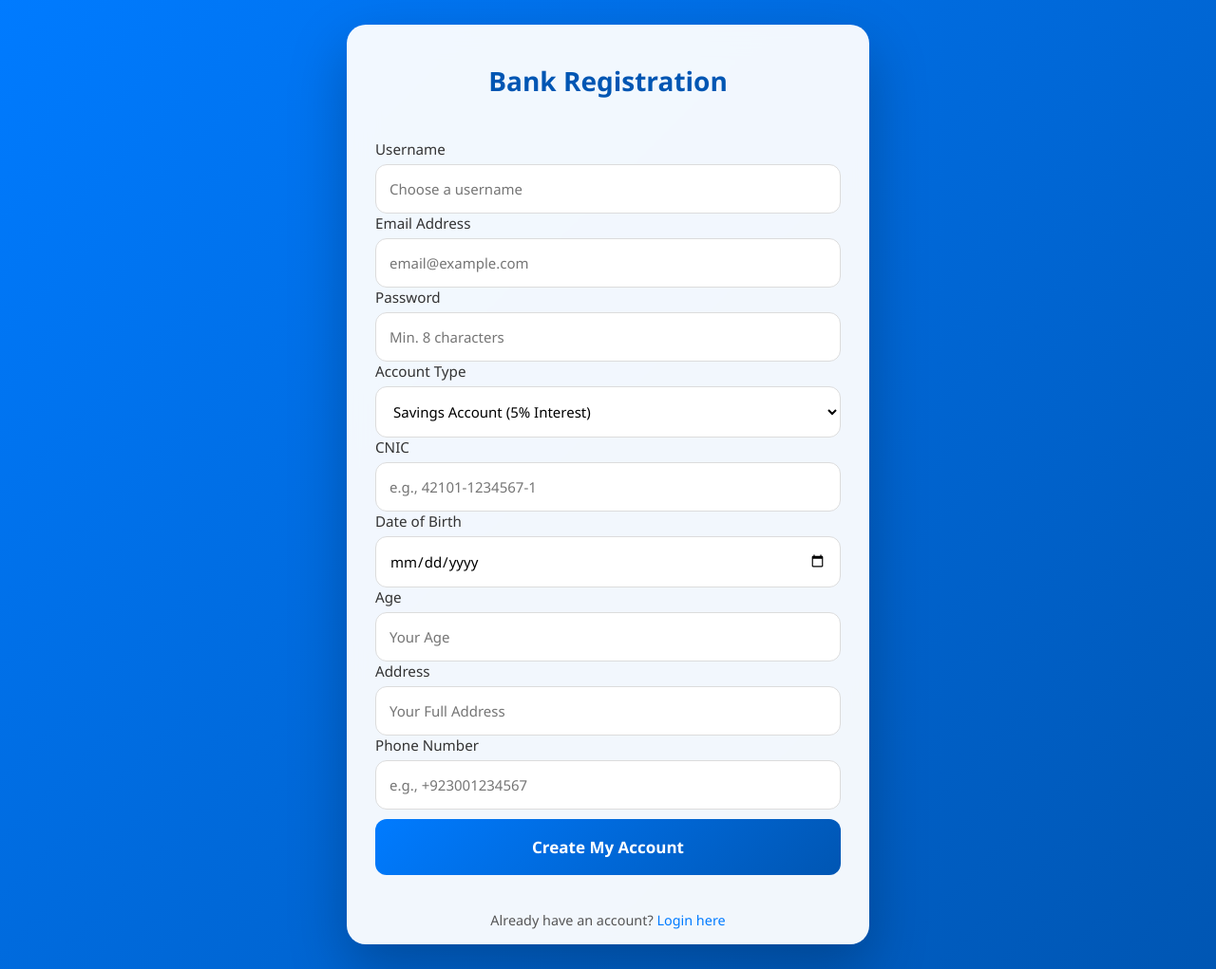
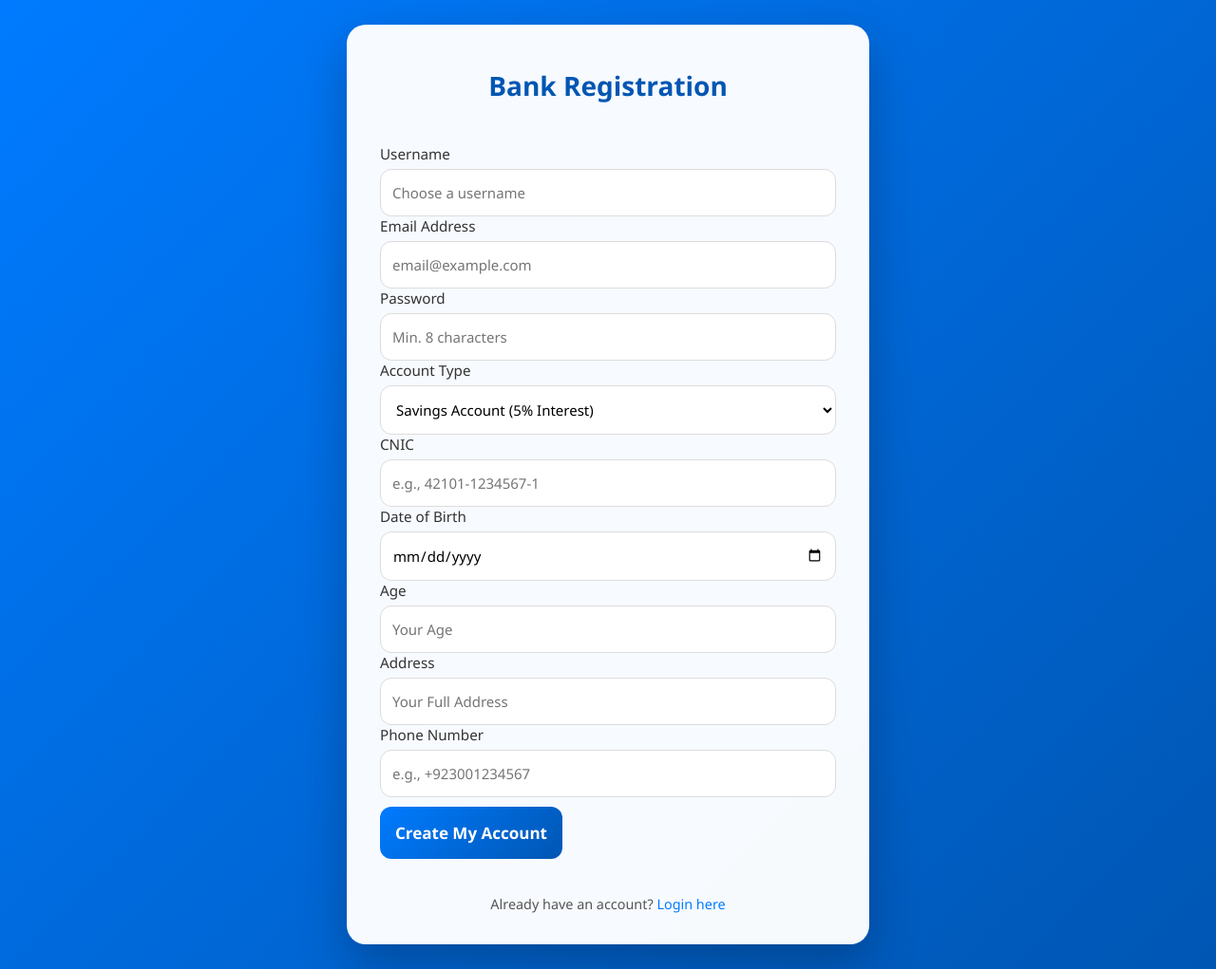
Before and after one commit to Abubakar-Shabbir/Bank-Application, a Django app: page /signup/ in a window 1280 px wide. Shown: the whole page at 95% size. Run offline with Django 5.2, Linux system fonts and the light colour scheme.

Commit message:
Updated bank registration form: auto age calculation & UI improvements

```diff
--- a/bankapp/templates/signup.html
+++ b/bankapp/templates/signup.html
@@ -6,6 +6,7 @@
 <meta name="viewport" content="width=device-width, initial-scale=1.0">
 
 <style>
+    /* ===== Base Styles ===== */
     * {
         margin: 0;
         padding: 0;
@@ -13,31 +14,31 @@
         font-family: 'Segoe UI', sans-serif;
     }
 
-body {
-    background: linear-gradient(135deg, #007bff, #0056b3);
-    display: flex;
-    justify-content: center;
-    align-items: center;
-    height: 100vh;       /* Full viewport height */
-    overflow: hidden;    /* Prevent scrolling */
-    padding: 0 20px;     /* Keep some padding for small screens */
-}
+    body {
+        height: 100vh;
+        overflow: hidden; /* Prevent scrolling */
+        display: flex;
+        justify-content: center;
+        align-items: center;
+        background: linear-gradient(135deg, #007bff, #0056b3);
+        padding: 0 20px;
+    }
 
+    /* ===== Card Styles ===== */
     .signup-card {
-        background: rgba(255, 255, 255, 0.95);
+        background: rgba(255, 255, 255, 0.97);
         backdrop-filter: blur(15px);
-        padding: 50px 40px;
         border-radius: 20px;
-        box-shadow: 0 25px 60px rgba(0, 0, 0, 0.25);
         width: 100%;
         max-width: 550px;
-        animation: fadeIn 0.7s ease-in-out;
+        padding: 45px 35px;
+        box-shadow: 0 20px 50px rgba(0, 0, 0, 0.25);
         display: flex;
         flex-direction: column;
         gap: 18px;
-            max-height: 95vh;    /* Never exceed screen height */
-    overflow-y: auto;    /* Allow card scroll if content grows */
-    padding: 40px 30px;  /* Adjusted padding */
+        animation: fadeIn 0.7s ease-in-out;
+        max-height: 95vh;
+        overflow-y: auto;
     }
 
     @keyframes fadeIn {
@@ -60,17 +61,17 @@ body {
     }
 
     label {
+        font-weight: 500;
         color: #333;
-        font-weight: 500;
         font-size: 0.95em;
     }
 
     input, select {
         width: 100%;
-        padding: 15px 14px;
+        padding: 14px 12px;
+        font-size: 15px;
         border: 1px solid #dcdcdc;
         border-radius: 12px;
-        font-size: 15px;
         transition: all 0.3s ease;
         background: #fff;
     }
@@ -81,18 +82,18 @@ body {
         outline: none;
     }
 
+    /* ===== Button ===== */
     .btn-signup {
         background: linear-gradient(135deg, #007bff, #0056b3);
         color: #fff;
         border: none;
-        padding: 18px;
-        width: 100%;
         border-radius: 12px;
         font-size: 17px;
         font-weight: 600;
+        padding: 16px;
         cursor: pointer;
+        transition: all 0.3s ease;
         margin-top: 10px;
-        transition: all 0.3s ease;
     }
 
     .btn-signup:hover {
@@ -102,16 +103,15 @@ body {
 
     .footer-link {
         text-align: center;
-        margin-top: 20px;
         font-size: 0.9em;
         color: #555;
+        margin-top: 20px;
     }
 
     .footer-link a {
         color: #007bff;
         font-weight: 500;
         text-decoration: none;
-        transition: 0.2s;
     }
 
     .footer-link a:hover {
@@ -128,10 +128,10 @@ body {
         margin-bottom: 20px;
     }
 
-    /* Responsive */
+    /* ===== Responsive ===== */
     @media (max-width: 600px) {
         .signup-card {
-            padding: 35px 25px;
+            padding: 30px 20px;
         }
         .signup-card h2 {
             font-size: 24px;
@@ -141,8 +141,8 @@ body {
             font-size: 14px;
         }
         .btn-signup {
-            padding: 15px;
             font-size: 16px;
+            padding: 14px;
         }
     }
 </style>
@@ -189,13 +189,12 @@ body {
 
         <div class="form-group">
             <label>Date of Birth</label>
-            <input type="date" name="date_of_birth" required>
+            <input type="date" name="date_of_birth" id="dob" required>
         </div>
 
         <div class="form-group">
             <label>Age</label>
-            <input type="number" name="age" required placeholder="Your Age" min="18">
-
+            <input type="number" name="age" id="age" placeholder="Your Age" readonly>
         </div>
 
         <div class="form-group">
@@ -212,10 +211,39 @@ body {
     </form>
 
     <div class="footer-link">
-        Already have an account?
-        <a href="{% url 'login' %}">Login here</a>
+        Already have an account? <a href="{% url 'login' %}">Login here</a>
     </div>
 </div>
 
+<!-- ===== JavaScript ===== -->
+<script>
+    const dobInput = document.getElementById('dob');
+    const ageInput = document.getElementById('age');
+
+    dobInput.addEventListener('change', function() {
+        const dob = new Date(this.value);
+        const today = new Date();
+
+        let age = today.getFullYear() - dob.getFullYear();
+        const monthDiff = today.getMonth() - dob.getMonth();
+        const dayDiff = today.getDate() - dob.getDate();
+
+        // Birthday not reached yet
+        if (monthDiff < 0 || (monthDiff === 0 && dayDiff < 0)) {
+            age--;
+        }
+
+        // Check age restriction
+        if(age < 18){
+            alert("You must be at least 18 years old!");
+            dobInput.value = '';
+            ageInput.value = '';
+            return;
+        }
+
+        ageInput.value = age;
+    });
+</script>
+
 </body>
 </html>
```
